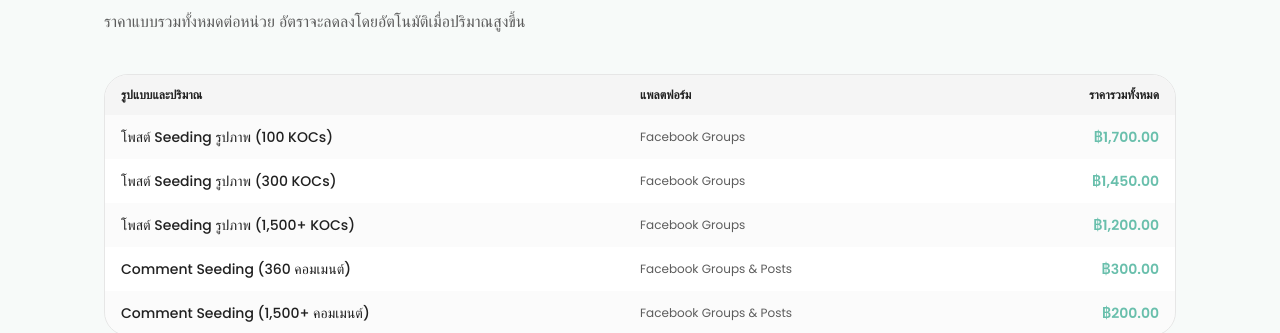
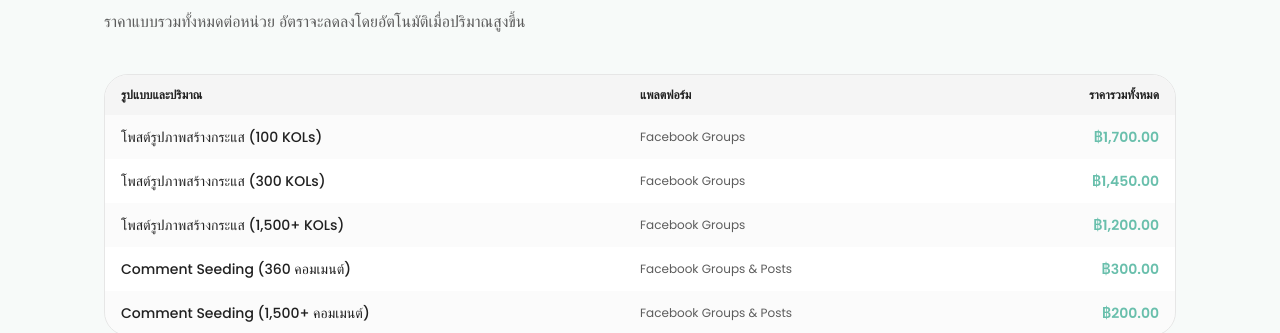
Before and after one commit to wecanmedia-main/wecanmedia, a React (Vite) app: page /services in a window 1280 px wide. Shown: the part 1186-1519 px from the top of the page. Built offline with nearby package versions, Linux system fonts and the light colour scheme; a web font is replaced by a local one.

Commit message:
Chantan export — 2026-08-28 10:45 UTC

```diff
--- a/src/components/nc/NCPricing.tsx
+++ b/src/components/nc/NCPricing.tsx
@@ -2,9 +2,9 @@ import { Check } from "lucide-react"
 import { useTranslation } from 'react-i18next'
 
 const SEEDING_ROWS = [
-  { label: "Photo Seeding Post (100 KOCs)", standard: "฿1,700.00", bulk: "฿1,700.00" },
-  { label: "Photo Seeding Post (300 KOCs)", standard: "฿1,450.00", bulk: "฿1,450.00" },
-  { label: "Photo Seeding Post (1,500+ KOCs)", standard: "฿1,200.00", bulk: "฿1,200.00" },
+  { label: "Photo Seeding Post (100 KOLs)", standard: "฿1,700.00", bulk: "฿1,700.00" },
+  { label: "Photo Seeding Post (300 KOLs)", standard: "฿1,450.00", bulk: "฿1,450.00" },
+  { label: "Photo Seeding Post (1,500+ KOLs)", standard: "฿1,200.00", bulk: "฿1,200.00" },
   { label: "Comment Seeding (360 comments)", standard: "฿300.00", bulk: "฿300.00" },
   { label: "Comment Seeding (1,500+ comments)", standard: "฿200.00", bulk: "฿200.00" },
 ]
--- a/src/locales/en.json
+++ b/src/locales/en.json
@@ -232,5 +232,8 @@
   "Scale efficiency applies automatically at higher volumes. Management fee (10%) and VAT not included.": "Scale efficiency applies automatically at higher volumes. Management fee (10%) and VAT not included.",
   "Note: Management fee (10%) is not included in any prices above. All prices exclude VAT. Final invoice will include applicable taxes, fees, and management charges.": "Note: Management fee (10%) is not included in any prices above. All prices exclude VAT. Final invoice will include applicable taxes, fees, and management charges.",
   "All packages exclude management fee (10%) and VAT.": "All packages exclude management fee (10%) and VAT.",
-  "Turnaround ranges 3–14 days depending on volume. All prices exclude management fee (10%) and VAT.": "Turnaround ranges 3–14 days depending on volume. All prices exclude management fee (10%) and VAT."
+  "Turnaround ranges 3–14 days depending on volume. All prices exclude management fee (10%) and VAT.": "Turnaround ranges 3–14 days depending on volume. All prices exclude management fee (10%) and VAT.",
+  "Photo Seeding Post (100 KOLs)": "Photo Seeding Post (100 KOLs)",
+  "Photo Seeding Post (300 KOLs)": "Photo Seeding Post (300 KOLs)",
+  "Photo Seeding Post (1,500+ KOLs)": "Photo Seeding Post (1,500+ KOLs)"
 }
--- a/src/locales/th.json
+++ b/src/locales/th.json
@@ -232,5 +232,8 @@
   "Scale efficiency applies automatically at higher volumes. Management fee (10%) and VAT not included.": "ประสิทธิภาพการปรับขนาดจะถูกนำมาใช้โดยอัตโนมัติเมื่อมีปริมาณงานที่สูงขึ้น ไม่รวมค่าธรรมเนียมการจัดการ (10%) และภาษีมูลค่าเพิ่ม",
   "Note: Management fee (10%) is not included in any prices above. All prices exclude VAT. Final invoice will include applicable taxes, fees, and management charges.": "หมายเหตุ: ค่าธรรมเนียมการจัดการ (10%) ไม่รวมอยู่ในราคาข้างต้น ราคาทั้งหมดไม่รวมภาษีมูลค่าเพิ่ม ใบแจ้งหนี้ฉบับสุดท้ายจะรวมภาษี ค่าธรรมเนียม และค่าใช้จ่ายในการจัดการที่เกี่ยวข้อง",
   "All packages exclude management fee (10%) and VAT.": "ทุกแพ็กเกจไม่รวมค่าธรรมเนียมการจัดการ (10%) และภาษีมูลค่าเพิ่ม",
-  "Turnaround ranges 3–14 days depending on volume. All prices exclude management fee (10%) and VAT.": "ระยะเวลาดำเนินการ 3–14 วัน ขึ้นอยู่กับปริมาณงาน ราคาทั้งหมดไม่รวมค่าธรรมเนียมการจัดการ (10%) และภาษีมูลค่าเพิ่ม"
+  "Turnaround ranges 3–14 days depending on volume. All prices exclude management fee (10%) and VAT.": "ระยะเวลาดำเนินการ 3–14 วัน ขึ้นอยู่กับปริมาณงาน ราคาทั้งหมดไม่รวมค่าธรรมเนียมการจัดการ (10%) และภาษีมูลค่าเพิ่ม",
+  "Photo Seeding Post (100 KOLs)": "โพสต์รูปภาพสร้างกระแส (100 KOLs)",
+  "Photo Seeding Post (300 KOLs)": "โพสต์รูปภาพสร้างกระแส (300 KOLs)",
+  "Photo Seeding Post (1,500+ KOLs)": "โพสต์รูปภาพสร้างกระแส (1,500+ KOLs)"
 }
--- a/src/pages/Services.tsx
+++ b/src/pages/Services.tsx
@@ -39,9 +39,9 @@ const PILLARS = [
 ]
 
 const SEEDING_ROWS = [
-  { label: "Photo Seeding Post (100 KOCs)", platform: "Facebook Groups", turnaround: "5–7 days", price: "฿1,700.00" },
-  { label: "Photo Seeding Post (300 KOCs)", platform: "Facebook Groups", turnaround: "7–10 days", price: "฿1,450.00" },
-  { label: "Photo Seeding Post (1,500+ KOCs)", platform: "Facebook Groups", turnaround: "10–14 days", price: "฿1,200.00" },
+  { label: "Photo Seeding Post (100 KOLs)", platform: "Facebook Groups", turnaround: "5–7 days", price: "฿1,700.00" },
+  { label: "Photo Seeding Post (300 KOLs)", platform: "Facebook Groups", turnaround: "7–10 days", price: "฿1,450.00" },
+  { label: "Photo Seeding Post (1,500+ KOLs)", platform: "Facebook Groups", turnaround: "10–14 days", price: "฿1,200.00" },
   { label: "Comment Seeding (360 comments)", platform: "Facebook Groups & Posts", turnaround: "3–5 days", price: "฿300.00" },
   { label: "Comment Seeding (1,500+ comments)", platform: "Facebook Groups & Posts", turnaround: "5–9 days", price: "฿200.00" },
 ]
```
Also changed, not shown: .chantan/pushed-files.json.
